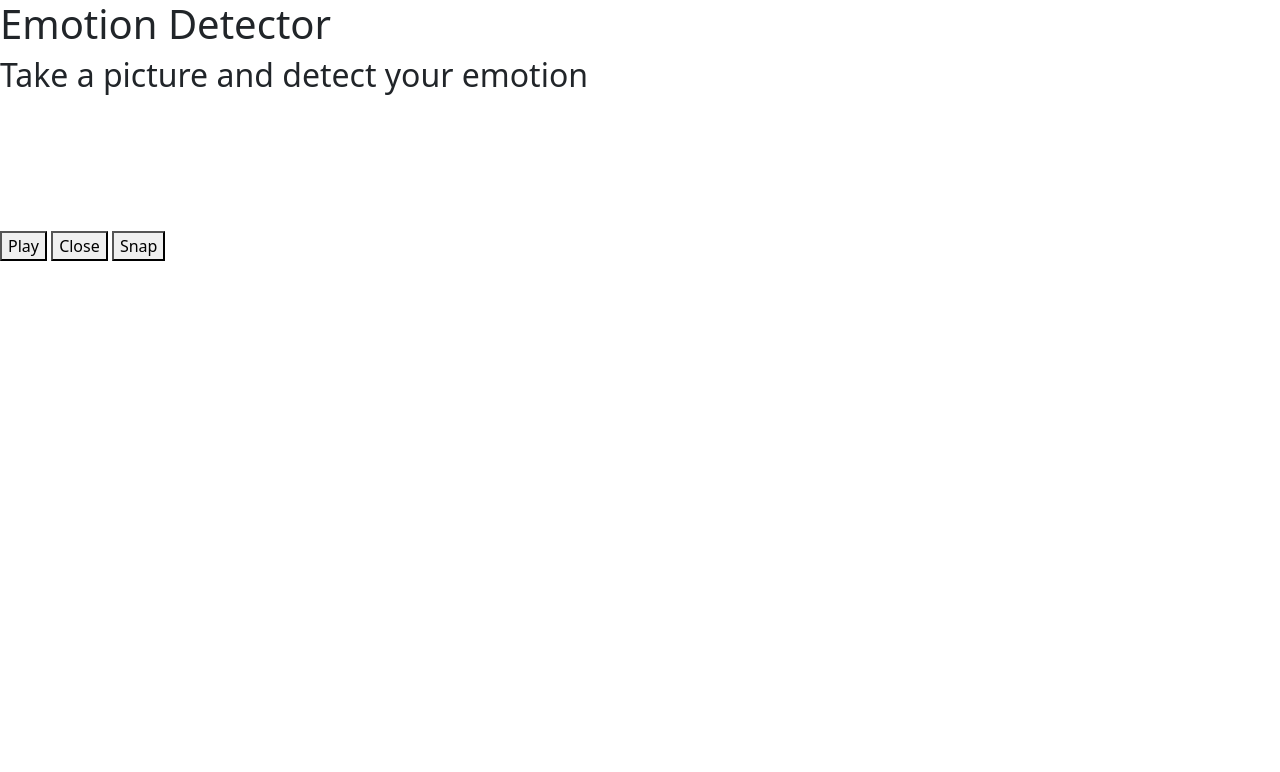
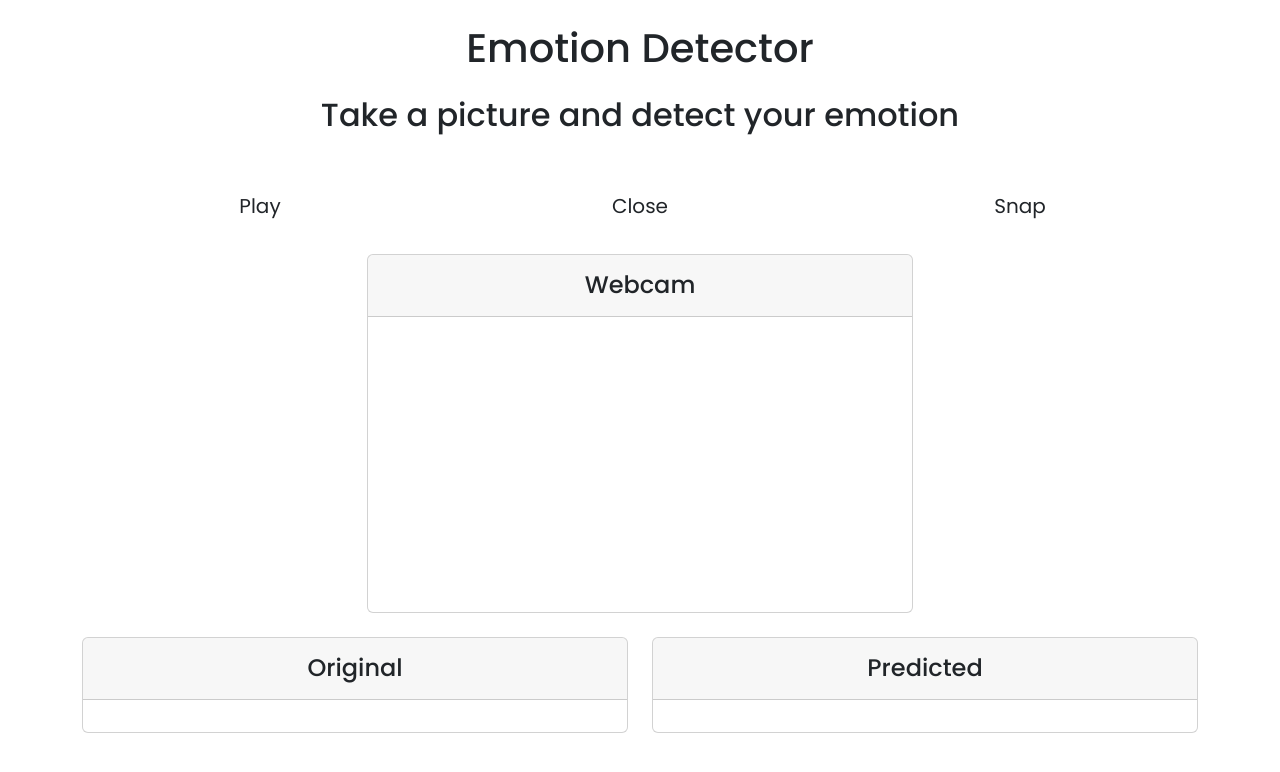
Before and after one commit to aryanace1/EmotionDetector, a Flask app: page / in a window 1280 px wide. Shown: the top 772 px of the page. Run offline with Flask 3, Linux system fonts and the light colour scheme.

Commit message:
Style with boxes

```diff
--- a/ImageProcessor.py
+++ b/ImageProcessor.py
@@ -7,23 +7,22 @@ from tensorflow.keras.preprocessing.image import img_to_array
 from PIL import Image
 
 
-face_cascade = cv2.CascadeClassifier(
-    "./static/xml/haarcascade_frontalface_default.xml")
+def process_image(image_data):
 
+    face_cascade = cv2.CascadeClassifier(
+        "./static/xml/haarcascade_frontalface_default.xml")
 
-model = load_model("./static/models/emotion_detector_1681572728.3088243.h5")
-class_names = {
-    0: 'Anger',
-    1: 'Disgust',
-    2: 'Fear',
-    3: 'Happy',
-    4: 'Neutral',
-    5: 'Sadness',
-    6: 'Surprise'
-}
-
-
-def process_image(image_data):
+    model = load_model(
+        "./static/models/emotion_detector_1681572728.3088243.h5")
+    class_names = {
+        0: 'Anger',
+        1: 'Disgust',
+        2: 'Fear',
+        3: 'Happy',
+        4: 'Neutral',
+        5: 'Sadness',
+        6: 'Surprise'
+    }
 
     # Decode the image data
     image_data = base64.b64decode(image_data.split(',')[1])
--- a/static/css/index.css
+++ b/static/css/index.css
@@ -0,0 +1,19 @@
+* {
+  margin: 0;
+  padding: 0;
+  box-sizing: border-box;
+}
+
+body {
+  font-family: "Poppins", sans-serif;
+}
+
+btn-pink {
+  background-color: #ff4b5c;
+  color: #fff;
+  border: none;
+  padding: 10px 20px;
+  border-radius: 5px;
+  cursor: pointer;
+  transition: 0.5s;
+}
--- a/static/js/index.js
+++ b/static/js/index.js
@@ -1,7 +1,6 @@
 let video = document.getElementById("videoElement");
 let canvas = document.createElement("canvas");
 let stream = null;
-let resultDiv = document.getElementById("resultDiv");
 
 // Start the webcam when the "Play" button is clicked.
 function startWebcam() {
@@ -53,7 +52,6 @@ function sendSnapshot(imageData) {
     })
     .then(function (json) {
       console.log("Prediction: " + json.prediction);
-      resultDiv.innerHTML = "<p>Prediction: " + json.prediction + "</p>";
 
       // Display the original image
       let image = document.querySelector("#imageDiv img");
--- a/templates/index.html
+++ b/templates/index.html
@@ -40,6 +40,7 @@
   </head>
 
   <body>
+    <!--
     <h1>Emotion Detector</h1>
     <h2>Take a picture and detect your emotion</h2>
 
@@ -52,6 +53,80 @@
     <div id="resultDiv"></div>
 
     <div id="predictedImageDiv"></div>
+    -->
+
+    <div class="container">
+      <!-- Headings -->
+      <div class="row">
+        <div class="col-12 text-center">
+          <h1 class="my-4">Emotion Detector</h1>
+          <h2 class="my-4">Take a picture and detect your emotion</h2>
+        </div>
+      </div>
+
+      <!-- Buttons -->
+      <div class="row justify-content-center my-4">
+        <div class="col-md-4 col-sm-6 text-center">
+          <button class="btn btn-lg btn-pink" onclick="startWebcam()">
+            Play
+          </button>
+        </div>
+        <div class="col-md-4 col-sm-6 text-center">
+          <button class="btn btn-lg btn-pink" onclick="stopWebcam()">
+            Close
+          </button>
+        </div>
+        <div class="col-md-4 col-sm-6 text-center">
+          <button class="btn btn-lg btn-pink" onclick="takeSnapshot()">
+            Snap
+          </button>
+        </div>
+      </div>
+
+      <!-- Webcam -->
+      <div class="row justify-content-center my-4">
+        <div class="col-md-6 col-sm-12">
+          <div class="card text-center">
+            <div class="card-header">
+              <h4 class="my-2">Webcam</h4>
+            </div>
+            <div class="card-body">
+              <video id="videoElement" class="w-100"></video>
+            </div>
+          </div>
+        </div>
+      </div>
+
+      <!-- Original and Predicted Images -->
+      <div class="row justify-content-center my-4">
+        <div class="col-md-6 col-sm-12">
+          <div class="card text-center">
+            <div class="card-header">
+              <h4 class="my-2">Original</h4>
+            </div>
+            <div class="card-body">
+              <div
+                id="imageDiv"
+                style="max-height: 400px; overflow: hidden"
+              ></div>
+            </div>
+          </div>
+        </div>
+        <div class="col-md-6 col-sm-12">
+          <div class="card text-center">
+            <div class="card-header">
+              <h4 class="my-2">Predicted</h4>
+            </div>
+            <div class="card-body">
+              <div
+                id="predictedImageDiv"
+                style="max-height: 400px; overflow: hidden"
+              ></div>
+            </div>
+          </div>
+        </div>
+      </div>
+    </div>
 
     <!-- Custom JS -->
     <script
```
